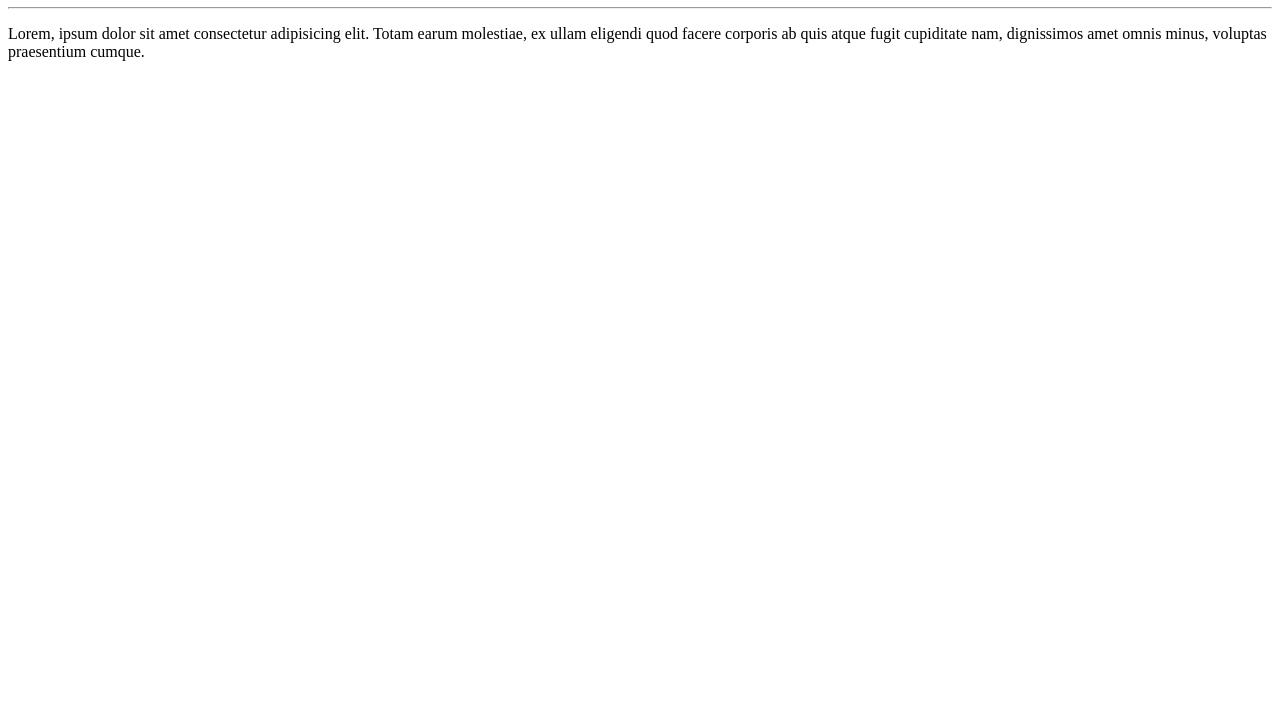
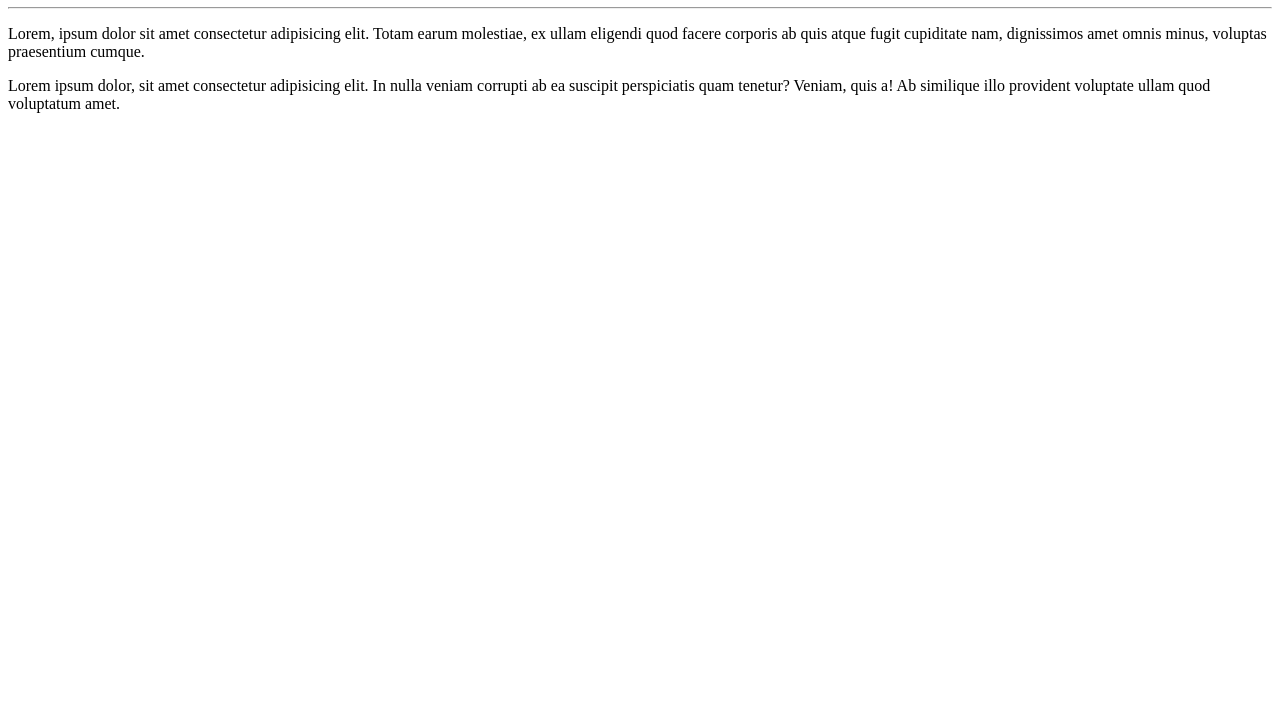
Before and after one commit to PedroRevoredo/Ola-Mundo, a plain HTML site: page site-exemplo/index.html in a window 1280 px wide. Shown: the part 73-800 px from the top of the page. Drawn offline with Linux system fonts and the light colour scheme.

Commit message:
adicionei um parágrafo

```diff
--- a/site-exemplo/index.html
+++ b/site-exemplo/index.html
@@ -12,6 +12,7 @@
   <h1>Olá, Mundo!</h1>
   <hr>
   <p>Lorem, ipsum dolor sit amet consectetur adipisicing elit. Totam earum molestiae, ex ullam eligendi quod facere corporis ab quis atque fugit cupiditate nam, dignissimos amet omnis minus, voluptas praesentium cumque.</p>
+  <p>Lorem ipsum dolor, sit amet consectetur adipisicing elit. In nulla veniam corrupti ab ea suscipit perspiciatis quam tenetur? Veniam, quis a! Ab similique illo provident voluptate ullam quod voluptatum amet.</p>
 </body>
 
 </html>
```
